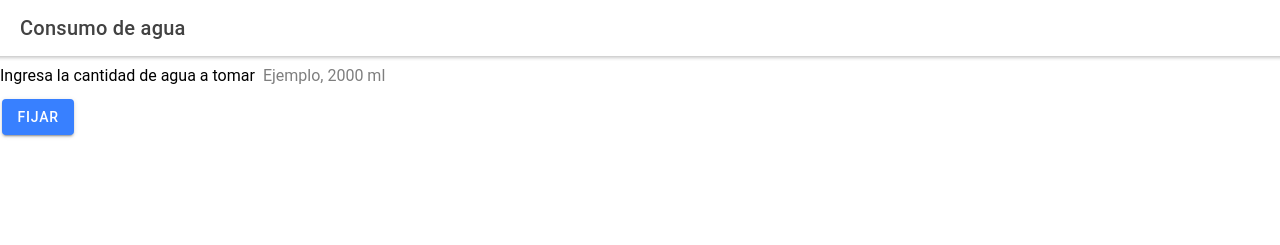
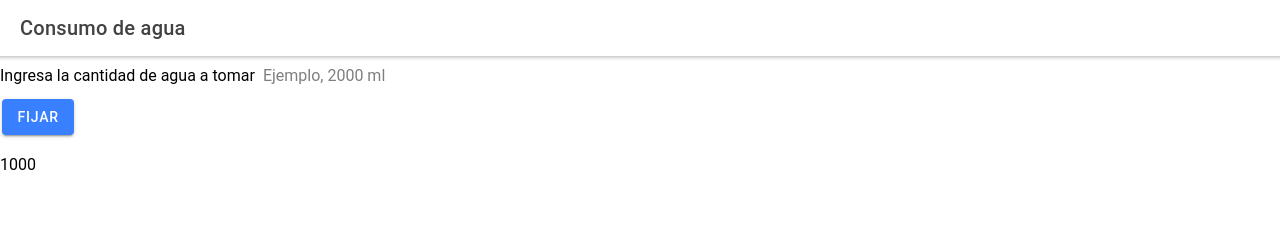
Before and after one commit to dpcgit/akvilo, a React (Create React App) app in the folder myApp/: page /tab1 in a window 1280 px wide. Shown: the top 245 px of the page. Built offline with nearby package versions, Linux system fonts and the light colour scheme.

Commit message:
Added state to tab1 page

```diff
--- a/myApp/src/pages/Tab1.tsx
+++ b/myApp/src/pages/Tab1.tsx
@@ -4,7 +4,16 @@ import {addCircle} from 'ionicons/icons'
 import ExploreContainer from '../components/ExploreContainer';
 import './Tab1.css';
 
-const Tab1: React.FC = (props) => {
+
+interface State{
+ target: number;
+};
+
+class Tab1 extends React.Component<State> {
+  state: State = {
+	target:1000
+};
+  render(){
   return (
     <IonPage>
       <IonHeader>
@@ -27,6 +36,7 @@ const Tab1: React.FC = (props) => {
 	  </IonIcon>
 	 </IonFabButton>
 	</IonFab>
+	<p>{this.state.target}</p>
 
         <IonHeader collapse="condense">
           <IonToolbar>
@@ -36,6 +46,7 @@ const Tab1: React.FC = (props) => {
       </IonContent>
     </IonPage>
   );
+ }
 };
 
 export default Tab1;
```
